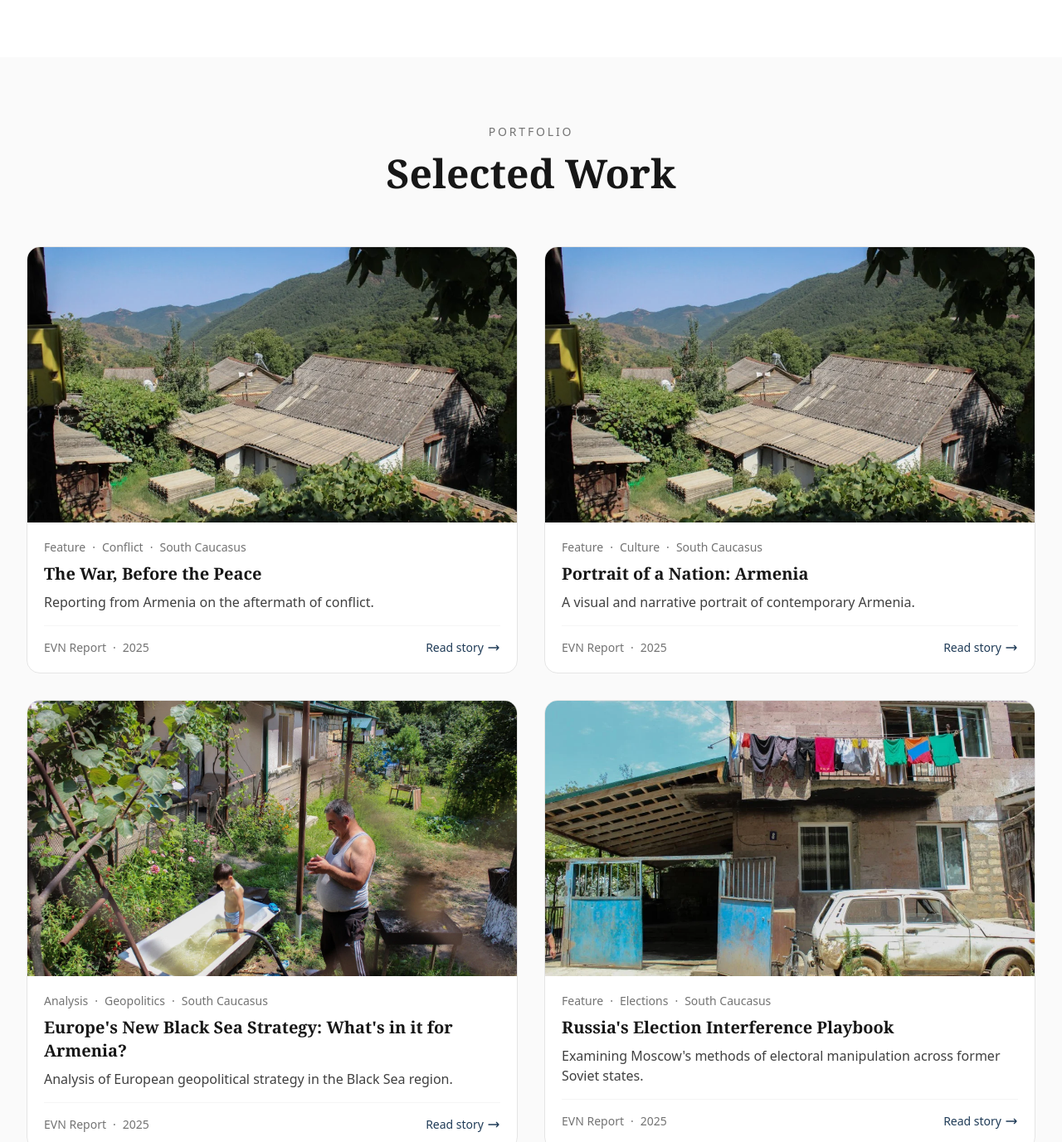
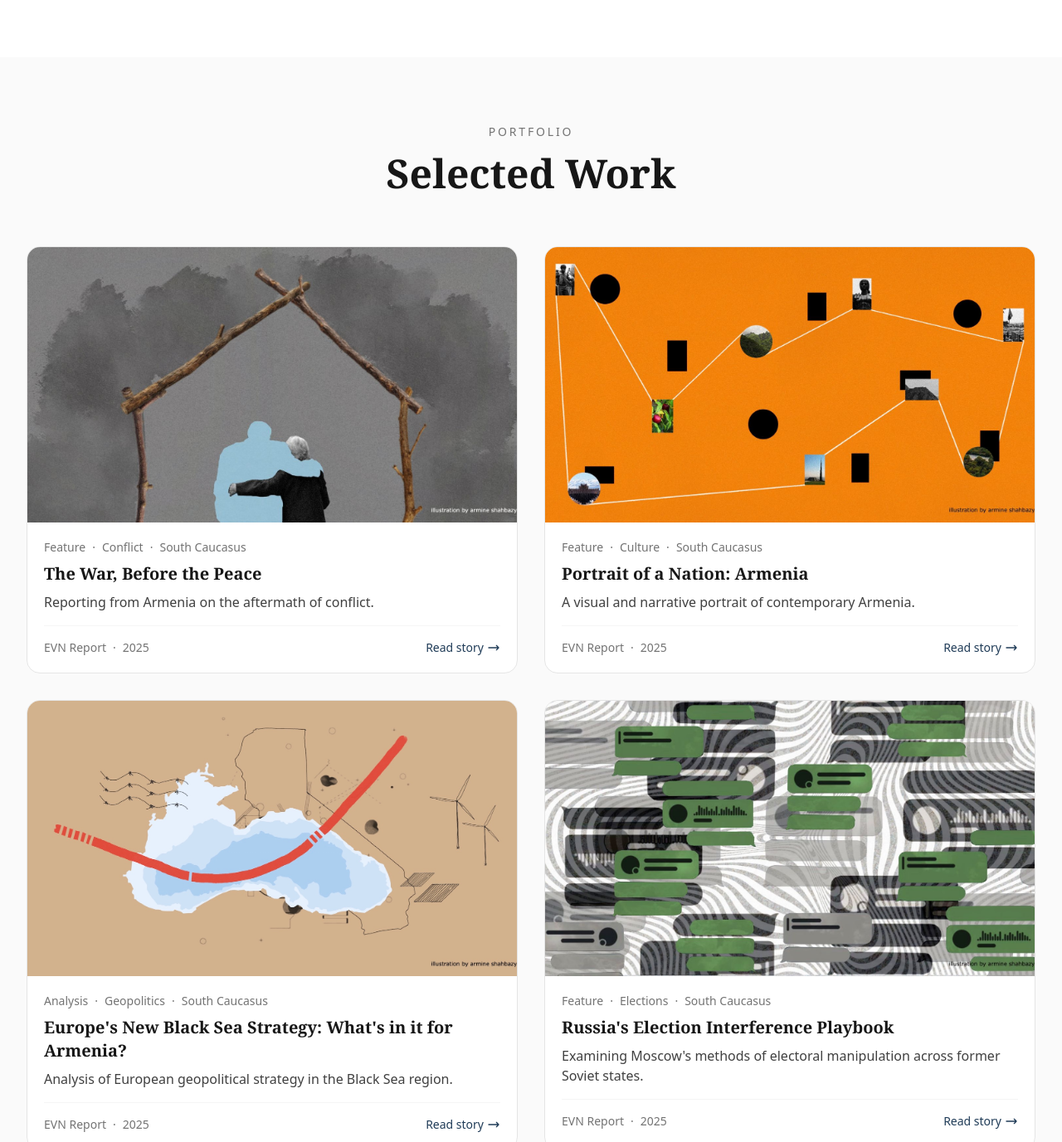
Before and after one commit to edlight123/sandra-sadek, a Next.js app: page / in a window 1280 px wide. Shown: the part 1350-2727 px from the top of the page at 83% size. Built offline with nearby package versions, Linux system fonts and the light colour scheme.

Commit message:
Update all work cards with actual article cover images

```diff
--- a/data/work.ts
+++ b/data/work.ts
@@ -11,7 +11,7 @@ export const workItems: WorkItem[] = [
     topics: ['Conflict', 'Peace', 'Armenia'],
     format: 'Feature',
     url: 'https://evnreport.com/raw-unfiltered/the-war-before-the-peace/',
-    imageUrl: '/images/projects/syunik/cover.jpg',
+    imageUrl: '/images/work/The_War_Before_the_Peace_.jpg',
   },
   {
     id: 'w2',
@@ -23,7 +23,7 @@ export const workItems: WorkItem[] = [
     topics: ['Culture', 'Society', 'Photography'],
     format: 'Feature',
     url: 'https://evnreport.com/raw-unfiltered/portrait-of-a-nation/',
-    imageUrl: '/images/projects/syunik/01.jpg',
+    imageUrl: '/images/work/Portrait_of_a_Nation.jpg',
   },
   {
     id: 'w3',
@@ -35,7 +35,7 @@ export const workItems: WorkItem[] = [
     topics: ['Geopolitics', 'Europe', 'Strategy'],
     format: 'Analysis',
     url: 'https://evnreport.com/politics/europes-new-black-sea-strategy/',
-    imageUrl: '/images/projects/syunik/02.jpg',
+    imageUrl: '/images/work/Europes_New_Black_Sea_Strategy.jpg',
   },
   {
     id: 'w4',
@@ -47,7 +47,7 @@ export const workItems: WorkItem[] = [
     topics: ['Elections', 'Russia', 'Interference'],
     format: 'Feature',
     url: 'https://evnreport.com/politics/russias-election-interference-playbook/',
-    imageUrl: '/images/projects/syunik/03.jpg',
+    imageUrl: '/images/work/Russias_Election_Interference_Playbook_.jpg',
   },
   {
     id: 'w5',
@@ -120,7 +120,7 @@ export const workItems: WorkItem[] = [
     format: 'Feature',
     url: 'https://fortworthreport.org/2024/04/14/fort-worth-had-high-hopes-for-new-housing-model-tenants-say-it-fell-short/',
     award: 'SPJ-Fort Worth First Amendment Award',
-    imageUrl: '/images/projects/love-nyc/cover.jpg',
+    imageUrl: '/images/work/Fort Worth had high hopes for new housing model.webp',
   },
   {
     id: 'w11',
@@ -132,7 +132,7 @@ export const workItems: WorkItem[] = [
     topics: ['Housing', 'Policy', 'Inequality'],
     format: 'Feature',
     url: 'https://fortworthreport.org/2023/11/26/fort-worths-high-voucher-denial-rate-intensifies-as-rental-prices-rise/',
-    imageUrl: '/images/projects/love-nyc/01.jpg',
+    imageUrl: '/images/work/Fort Worth\'s high voucher denial rate intensifies.webp',
   },
   {
     id: 'w12',
@@ -144,7 +144,7 @@ export const workItems: WorkItem[] = [
     topics: ['Community', 'Rights', 'Conflict'],
     format: 'Feature',
     url: 'https://fortworthreport.org/2023/10/31/tarrant-county-residents-fear-retaliation-for-supporting-palestinians-why/',
-    imageUrl: '/images/projects/federal-plaza/01.jpg',
+    imageUrl: '/images/work/Tarrant County residents fear retaliation for.webp',
   },
   {
     id: 'w13',
@@ -157,7 +157,7 @@ export const workItems: WorkItem[] = [
     format: 'Feature',
     url: 'https://fortworthreport.org/2023/09/05/experts-question-22-million-tax-break-to-move-luxury-car-dealership-to-clearfork-shopping-center/',
     award: 'Texas Managing Editors First Place',
-    imageUrl: '/images/projects/love-nyc/02.jpg',
+    imageUrl: '/images/work/experts-question-22-million-tax-break-to-move-luxury-car-dealership-to-clearfork-shopping-center.webp',
   },
   {
     id: 'w14',
@@ -169,7 +169,7 @@ export const workItems: WorkItem[] = [
     topics: ['Transportation', 'Development', 'Sports'],
     format: 'Feature',
     url: 'https://fortworthreport.org/2023/08/27/regional-officials-consider-traffic-challenges-for-2026-world-cup-heres-what-we-know-so-far/',
-    imageUrl: '/images/projects/protest/01.jpg',
+    imageUrl: '/images/work/regional-officials-consider-traffic-challenges-for-2026-world-cup-heres-what-we-know-so-far.webp',
   },
   {
     id: 'w15',
@@ -181,7 +181,7 @@ export const workItems: WorkItem[] = [
     topics: ['Development', 'Urban Planning', 'Real Estate'],
     format: 'Feature',
     url: 'https://fortworthreport.org/2023/05/28/fort-worth-prepares-last-remaining-swaths-of-vacant-land-for-major-development/',
-    imageUrl: '/images/projects/protest/02.jpg',
+    imageUrl: '/images/work/fort-worth-prepares-last-remaining-swaths-of-vacant-land-for-major-development.webp',
   },
   {
     id: 'w16',
@@ -193,6 +193,6 @@ export const workItems: WorkItem[] = [
     topics: ['Migration', 'Ukraine', 'Community'],
     format: 'Feature',
     url: 'https://fortworthreport.org/2023/02/23/a-year-after-russian-invasion-resettled-ukrainian-family-dreams-of-peace-back-home/',
-    imageUrl: '/images/projects/protest/03.jpg',
+    imageUrl: '/images/work/a-year-after-russian-invasion-resettled-ukrainian-family-dreams-of-peace-back-home.webp',
   },
 ];
```
